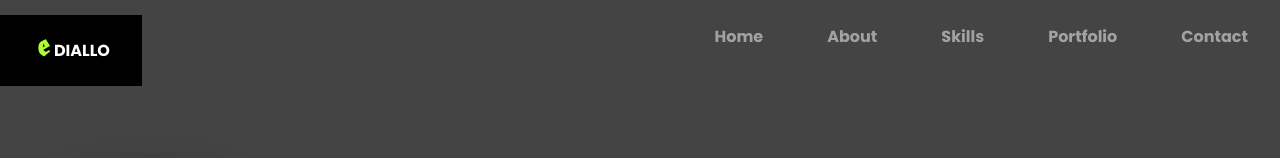
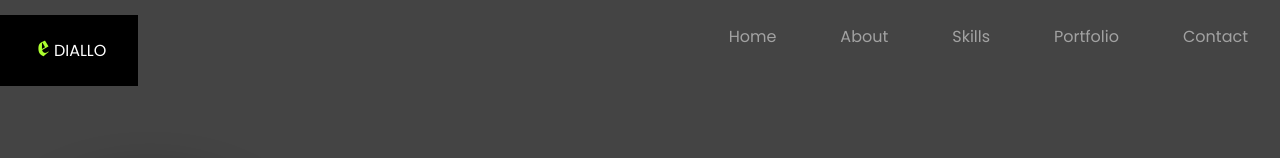
Before and after one commit to eediallo/eediallo.github.io, a React (Create React App) app in the folder my-portfolio/: page / in a window 1280 px wide. In both pictures the pointer is over the link 70 px from the left and 50 px from the top of the page. Shown: the top 158 px of the page. Built offline with nearby package versions, Linux system fonts and the light colour scheme.

Commit message:
changes nav bar styles

```diff
--- a/my-portfolio/src/css/NavBar.css
+++ b/my-portfolio/src/css/NavBar.css
@@ -33,10 +33,9 @@ nav {
 
   nav a {
     text-decoration: none;
-    font-weight: bold;
     padding: 24px 32px;
-    color: var(--white);
-    opacity: 50%;
+    color: hsla(0, 0%, 100%, .5);
+    font-weight: 400;
   }
 
   .hamburger{
@@ -50,9 +49,15 @@ nav {
   }
 
   nav a:hover, nav a:focus {
-    background: black;
+    cursor: pointer;
+    font-family: Poppins;
+    font-style: normal;
+    text-decoration: none;
     color: var(--white);
-    opacity: 100%;
+    font-weight: normal;
+    font-size: 400;
+    background-color: black
+
   }
 
   .e{
```
